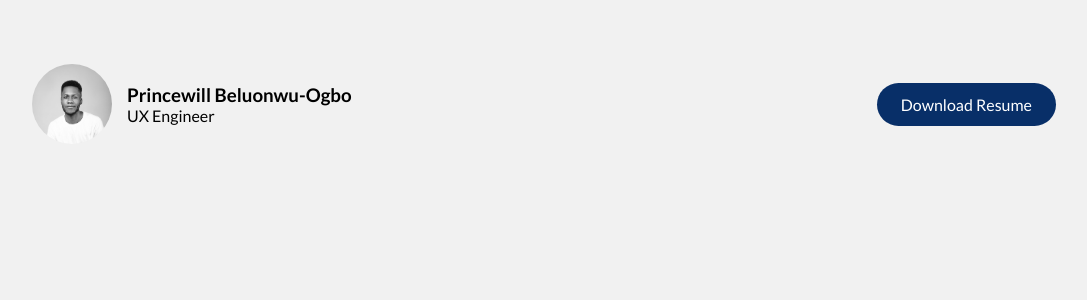
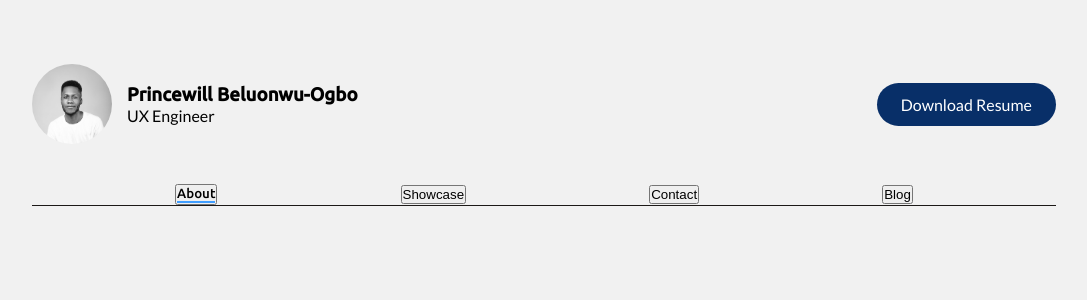
Before and after one commit to zubbyzillion/Portfolio, a React (Vite) app in the folder personal-portfolio/: page / in a window 1280 px wide. Shown: the top 300 px of the page, without its empty margins (96-1183 px from the left). Built offline with nearby package versions, Linux system fonts and the light colour scheme.

Commit message:
Styling Naavigation Component

```diff
--- a/personal-portfolio/src/App.jsx
+++ b/personal-portfolio/src/App.jsx
@@ -8,6 +8,7 @@ function App() {
   return (
     <>
       <Header />
+      <Navigation />
     </>
   );
 }
@@ -37,4 +38,17 @@ function Header() {
   );
 }
 
+function Navigation() {
+  return (
+    <div className="navigation-list-section">
+      <ul className="navigation-list">
+        <button><li className="navigation-active" id="#About">About</li></button>
+        <button><li className="active" id="#Showcase">Showcase</li></button>
+        <button><li className="active" id="#Contact">Contact</li></button>
+        <button><li className="active" id="#Blog">Blog</li></button>
+      </ul>
+    </div>
+  );
+}
+
 export default App
--- a/personal-portfolio/src/sass/_base.scss
+++ b/personal-portfolio/src/sass/_base.scss
@@ -15,7 +15,7 @@ html {
 body {
     font-family: $font-secondary;
     font-size: 1.6rem;
-    background: #f1f1f1;
+    background: $color-gray;
     padding: 6.4rem 12.8rem;
 }
 
--- a/personal-portfolio/src/sass/abstract/_variables.scss
+++ b/personal-portfolio/src/sass/abstract/_variables.scss
@@ -1,11 +1,9 @@
 // COLORS
-:root {
-    --color-white: #ffffff;
-    --color-gray: #f1f1f1;
-    --color-black: #1c1917;
-    --color-dark-blue: #082f68;
-    --color-light-blue: #409eff;
-}
+$color-white: #ffffff;
+$color-gray: #f1f1f1;
+$color-black: #1c1917;
+$color-dark-blue: #082f68;
+$color-light-blue: #409eff;
 
 // FONTS
 $font-primary: "Ubuntu", sans-serif;
--- a/personal-portfolio/src/sass/components/_navigation.scss
+++ b/personal-portfolio/src/sass/components/_navigation.scss
@@ -0,0 +1,26 @@
+.navigation-list-section {
+    display: flex;
+    align-items: center;
+    justify-content: space-evenly;
+
+    border-bottom: 1px solid $color-black;
+
+    .navigation-list {
+        min-width: -webkit-fill-available;
+        display: flex;
+        gap: 4rem;
+        align-items: center;
+        justify-content: space-evenly;
+        // padding-bottom: 1.5rem;
+        list-style-type: none;
+        font-family: $font-primary;
+    }
+}
+
+.navigation-active {
+    // content: "";
+    font-family: $font-primary;
+    font-weight: 500;
+    // padding-bottom: 1.5rem;
+    border-bottom: 2px solid $color-light-blue;
+}
--- a/personal-portfolio/src/sass/pages/_home.scss
+++ b/personal-portfolio/src/sass/pages/_home.scss
@@ -13,6 +13,14 @@
             width: 8rem;
         }
 
+        h3,h4 {
+            font-family: $font-primary;
+        }
+
+        p {
+            font-family: $font-secondary;
+        }
+
         display: flex;
         gap: 1.5rem;
         align-items: center;
@@ -23,16 +31,16 @@
 .resume-btn {
     .resume-btn-link {
         text-decoration: none;
-        color: #ffffff;
-        background-color: #082f68;
+        color: $color-white;
+        background-color: $color-dark-blue;
         padding: 1.2rem 2.4rem;
         border-radius: 2.4rem;
 
         transition: all .2s ease-in;
 
         &:hover {
-            background-color: #409eff;
-            color: #1c1917;
+            background-color: $color-light-blue;
+            color: $color-black
         }
     }
 }
```
